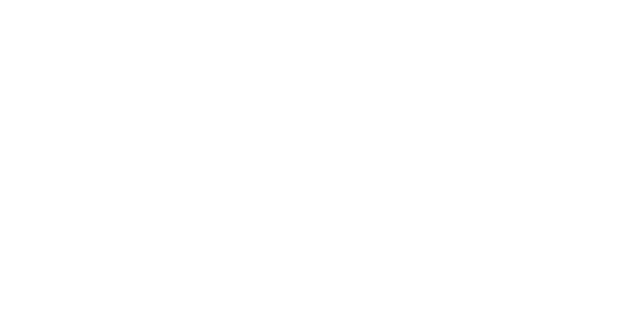
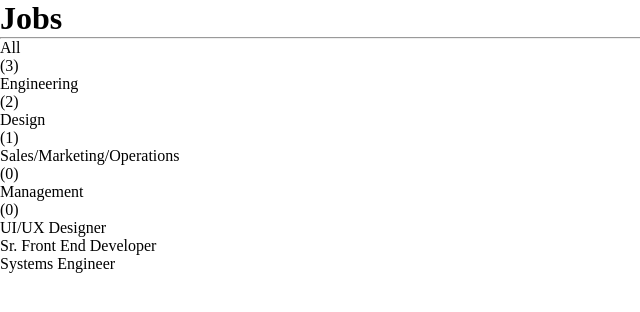
Before and after one commit to luciesteigleder/pixel-perfect_complex1, a plain HTML site: page index.html in a window 1280 px wide. Shown: the whole page, without its empty margins (0-640 px from the left). Drawn offline with Linux system fonts and the light colour scheme; a web font is replaced by a local one.

Commit message:
html structure and scss config done

```diff
--- a/index.html
+++ b/index.html
@@ -4,10 +4,63 @@
     <meta charset="UTF-8">
     <meta http-equiv="X-UA-Compatible" content="IE=edge">
     <meta name="viewport" content="width=device-width, initial-scale=1.0">
+    <link rel="preconnect" href="https://fonts.googleapis.com">
+    <link rel="preconnect" href="https://fonts.gstatic.com" crossorigin>
+    <link href="https://fonts.googleapis.com/css2?family=Playfair:wght@900&display=swap" rel="stylesheet">
+    <link rel="preconnect" href="https://fonts.googleapis.com">
+    <link rel="preconnect" href="https://fonts.gstatic.com" crossorigin>
+    <link href="https://fonts.googleapis.com/css2?family=Barlow&display=swap" rel="stylesheet">
     <link rel="stylesheet" href="/css/index.css">
-    <title>Document</title>
+    <title>Interface complex.06</title>
 </head>
 <body>
+    <h1>Jobs</h1>
 
+    <hr>
+
+    <div class="list">
+        <ul>
+            <li>
+                <div class="list-items">
+                    <p class="job-category">All</p>
+                    <p class="number">(3)</p>
+                </div>
+            </li>
+            <li>
+                <div class="list-items">
+                    <p class="job-category">Engineering</p>
+                    <p class="number">(2)</p>
+                </div>
+            </li>
+            <li>
+                <div class="list-items">
+                    <p class="job-category">Design</p>
+                    <p class="number">(1)</p>
+                </div>
+            </li>
+            <li>
+                <div class="list-items">
+                    <p class="job-category">Sales/Marketing/Operations</p>
+                    <p class="number">(0)</p>
+                </div>
+            </li>
+            <li>
+                <div class="list-items">
+                    <p class="job-category">Management</p>
+                    <p class="number">(0)</p>
+                </div>
+            </li>
+        </ul>
+    </div>
+
+    <div class="job-title">
+        <ul>
+            <li>
+                <p>UI/UX Designer</p>
+                <p>Sr. Front End Developer</p>
+                <p>Systems Engineer</p>
+            </li>
+        </ul>
+    </div>
 </body>
 </html>
--- /dev/null
+++ b/scss/_config.scss
@@ -0,0 +1,14 @@
+* {
+    box-sizing: border-box;
+    margin: 0;
+    padding: 0;
+}
+
+//VARIABLES
+$color-background: #fff;
+$color-text: #11053B;
+$color-link: #FFD400;
+$color-hr: #FEFEFE;
+
+$font-title: 'Playfair', serif;
+$font-text: 'Barlow', sans-serif;
--- a/scss/index.scss
+++ b/scss/index.scss
@@ -0,0 +1 @@
+@import 'config';
```
Also changed, not shown: css/index.css, 1 other file.
